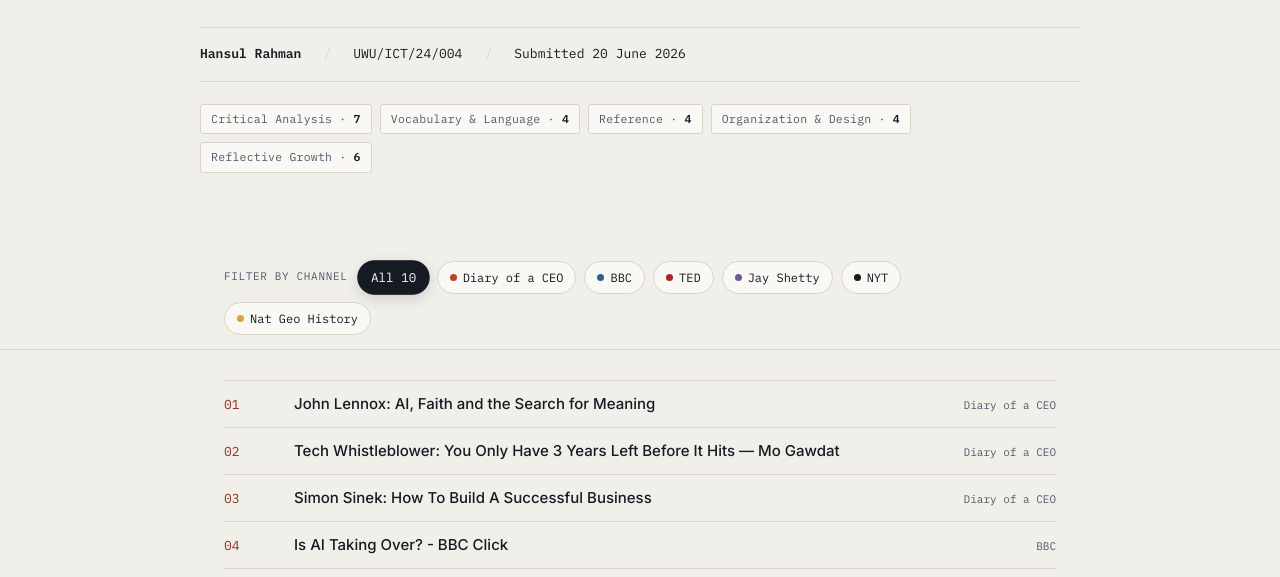
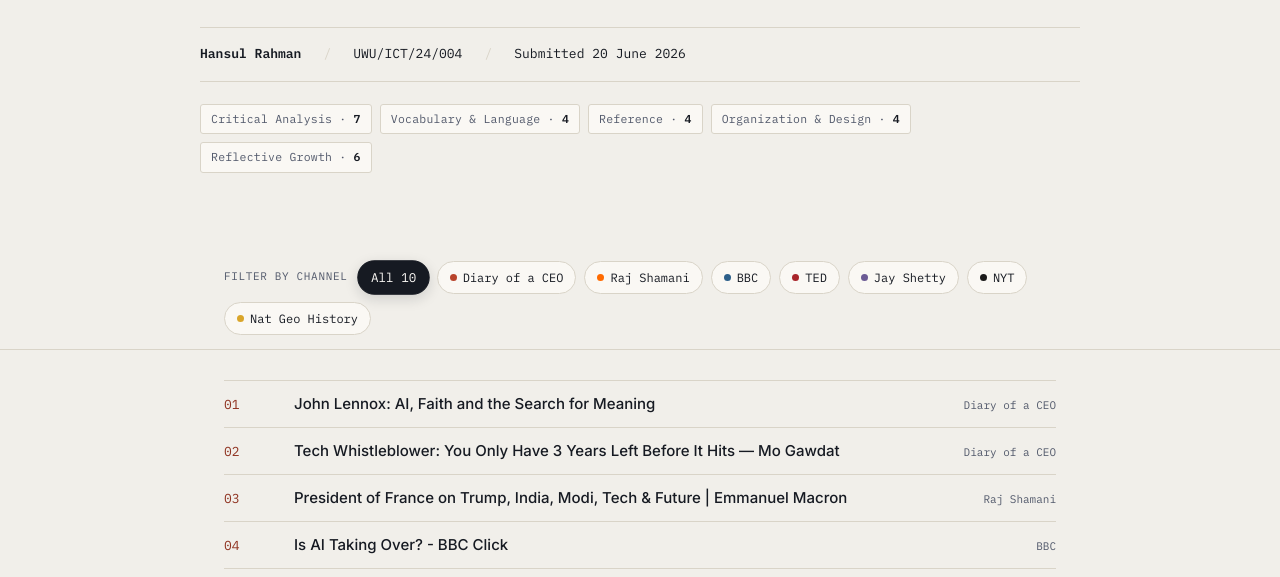
Before and after one commit to Xbo91/communicative-english-portfolio, a plain HTML site: page index.html in a window 1280 px wide. Shown: the part 365-942 px from the top of the page. Drawn offline with Linux system fonts and the light colour scheme.

Commit message:
Updated track 03 to Emmanuel Macron interview by Raj Shamani

```diff
--- a/index.html
+++ b/index.html
@@ -570,6 +570,7 @@
             <span class="pill active" data-filter="all">All 10</span>
             <span class="pill" data-filter="DOAC"><span class="dot" style="background:#B8432B"></span>Diary of a
                 CEO</span>
+            <span class="pill" data-filter="Shamani"><span class="dot" style="background:#FF6A00"></span>Raj Shamani</span>
             <span class="pill" data-filter="BBC"><span class="dot" style="background:#2C5F8A"></span>BBC</span>
             <span class="pill" data-filter="TED"><span class="dot" style="background:#A8242A"></span>TED</span>
             <span class="pill" data-filter="Shetty"><span class="dot" style="background:#6B5B95"></span>Jay
@@ -630,17 +631,17 @@
                 ]
             },
             {
-                track: "03", channel: "DOAC", channelLabel: "Diary of a CEO",
-                title: "Simon Sinek: How To Build A Successful Business",
-                dateAccessed: "17 Jun 2026", published: "14 May 2024",
-                refText: "YouTube — “The Diary Of A CEO” channel, hosted by Steven Bartlett.",
-                refLink: "https://www.youtube.com/watch?v=Z-4w0O49-Jk",
-                embedUrl: "https://www.youtube-nocookie.com/embed/Z-4w0O49-Jk",
-                summary: "Steven Bartlett interviews Simon Sinek, a renowned author and leadership expert. They discuss the critical difference between having a 'finite' versus an 'infinite' mindset in business and life. Sinek argues that true leaders focus on long-term sustainability and employee well-being rather than short-term profits.",
-                opinion: "This interview completely reframed how I view leadership. Sinek’s concept of the 'infinite game' made me realize that trying to 'beat the competition' is a flawed metric. Instead, the focus should be on building something resilient that outlasts you. It was a refreshing contrast to the usual hustle-culture advice.",
+                track: "03", channel: "Shamani", channelLabel: "Raj Shamani",
+                title: "President of France on Trump, India, Modi, Tech & Future | Emmanuel Macron",
+                dateAccessed: "17 Jun 2026", published: "26 Jan 2024",
+                refText: "YouTube — Figuring Out with Raj Shamani.",
+                refLink: "https://www.youtube.com/watch?v=9QXCkMTbrSk",
+                embedUrl: "https://www.youtube-nocookie.com/embed/9QXCkMTbrSk",
+                summary: "Raj Shamani interviews Emmanuel Macron, the President of France. They discuss global geopolitics, including relationships with India and the US, as well as the future of technology and AI on the world stage.",
+                opinion: "It was fascinating to see a sitting world leader sit down for a long-form podcast. Macron's perspective on how technology policy shapes international relations made me realize that AI isn't just a tech issue—it's a massive geopolitical chess piece.",
                 vocab: [
-                    { term: "infinite game", def: "a situation where the goal is not to win, but to keep playing and ensure the game's continuation" },
-                    { term: "resilient", def: "able to withstand or recover quickly from difficult conditions" }
+                    { term: "geopolitics", def: "politics, especially international relations, as influenced by geographical factors" },
+                    { term: "chess piece", def: "(metaphorical) a person or thing used by someone to achieve a strategic goal" }
                 ]
             },
         {
@@ -747,7 +748,7 @@
         }
 ];
 
-        const channelColors = { DOAC: "#B8432B", BBC: "#2C5F8A", TED: "#A8242A", Shetty: "#6B5B95", NYT: "#1A1A1A", NatGeo: "#D9A52A" };
+        const channelColors = { DOAC: "#B8432B", Shamani: "#FF6A00", BBC: "#2C5F8A", TED: "#A8242A", Shetty: "#6B5B95", NYT: "#1A1A1A", NatGeo: "#D9A52A" };
 
         const logEl = document.getElementById('log');
         const tocEl = document.getElementById('toc-list');
```
